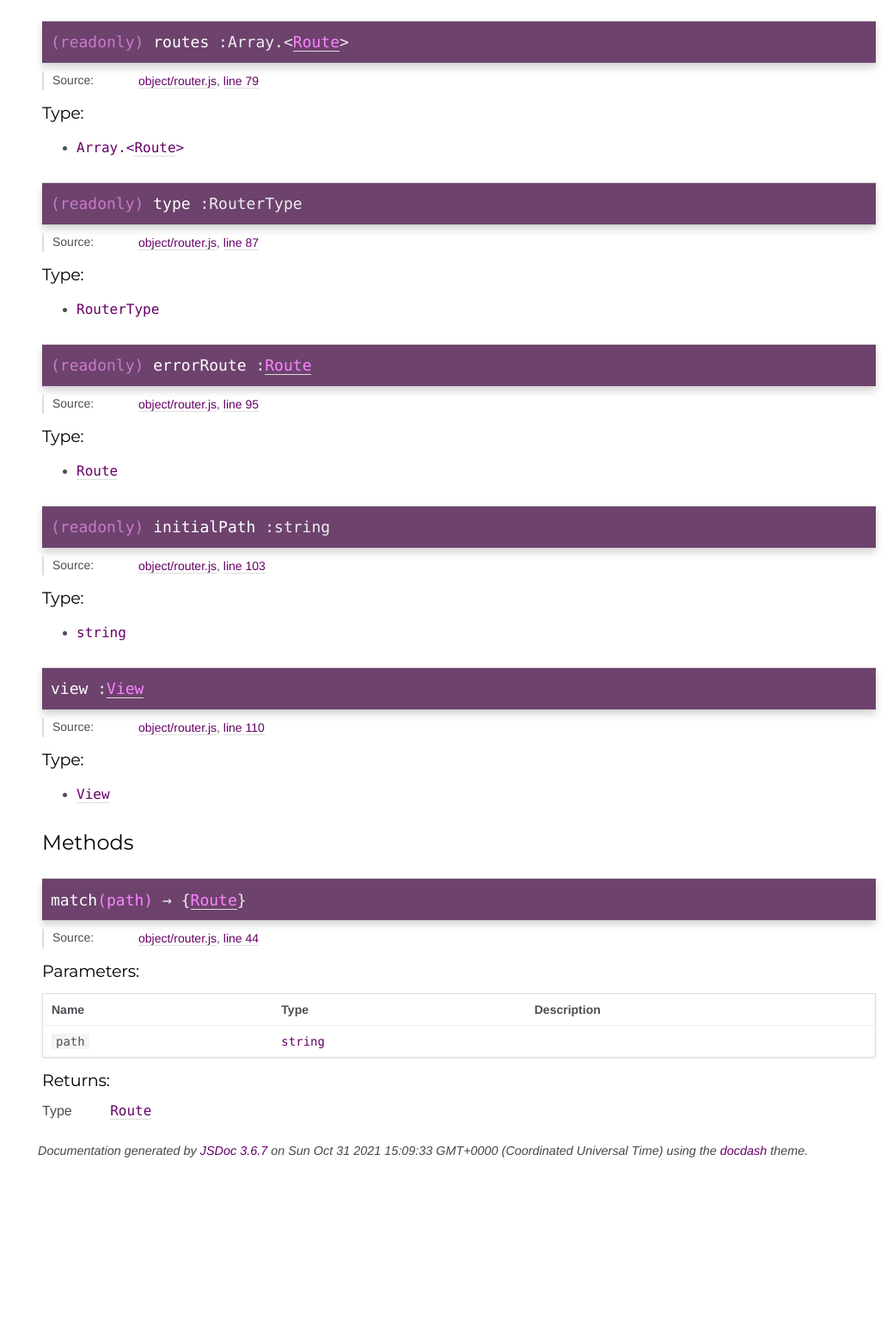
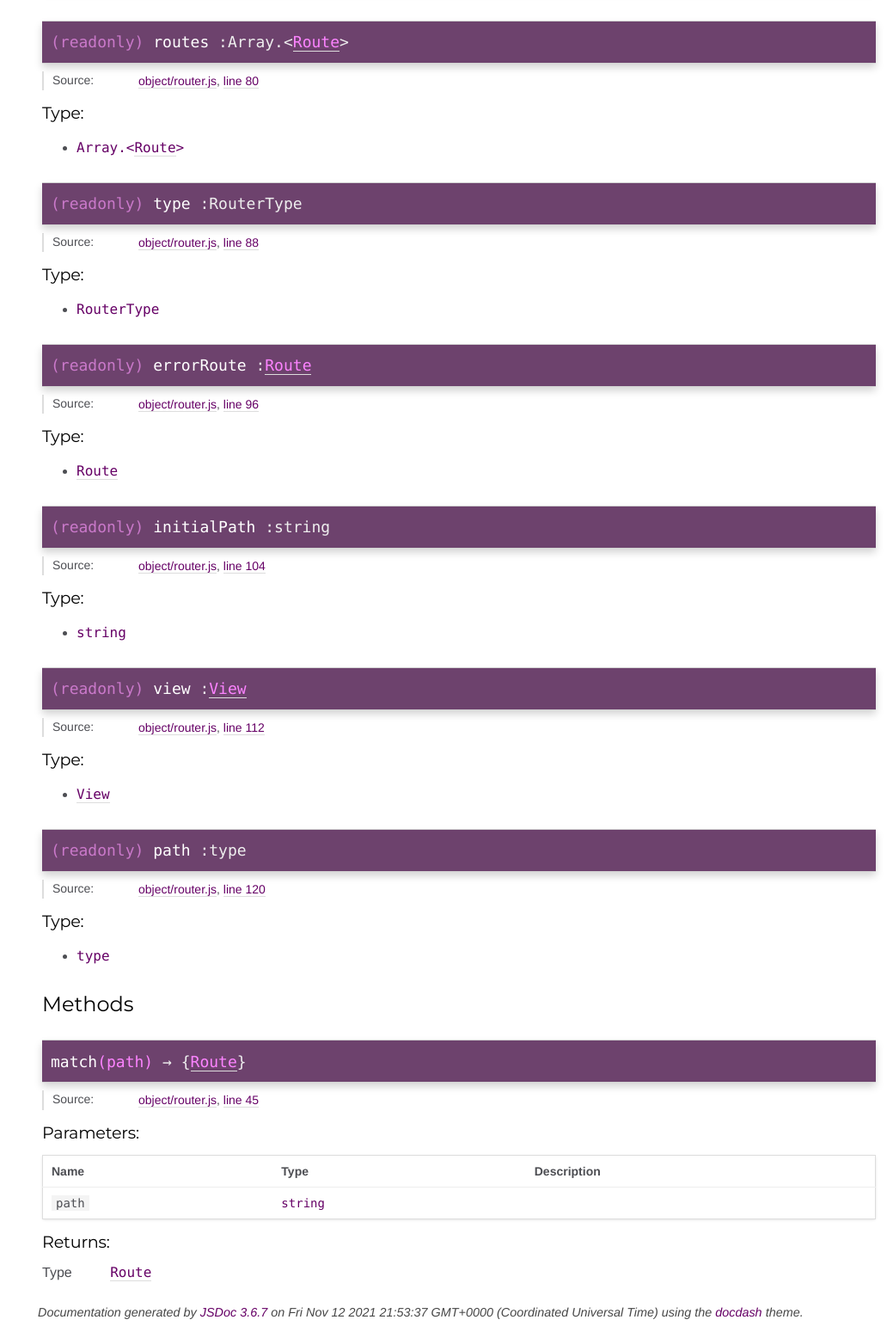
Before and after one commit to thoughtsunificator/domodel-router, a plain HTML site: page Router.html in a window 1280 px wide. Shown: the part 999-2548 px from the top of the page at 86% size, without its empty margins (241-1280 px from the left). Before the commit the page ends 2360 px from the top, so only its background shows below. Drawn offline with Linux system fonts and the light colour scheme.

Commit message:
Update gh-pages to output generated at edb45de

```diff
--- a/Router.html
+++ b/Router.html
@@ -552,7 +552,7 @@
 
     <dt class="tag-source">Source:</dt>
     <dd class="tag-source"><ul class="dummy"><li>
-        <a href="object_router.js.html">object/router.js</a>, <a href="object_router.js.html#line79">line 79</a>
+        <a href="object_router.js.html">object/router.js</a>, <a href="object_router.js.html#line80">line 80</a>
     </li></ul></dd>
 
 
@@ -621,7 +621,7 @@
 
     <dt class="tag-source">Source:</dt>
     <dd class="tag-source"><ul class="dummy"><li>
-        <a href="object_router.js.html">object/router.js</a>, <a href="object_router.js.html#line87">line 87</a>
+        <a href="object_router.js.html">object/router.js</a>, <a href="object_router.js.html#line88">line 88</a>
     </li></ul></dd>
 
 
@@ -690,7 +690,7 @@
 
     <dt class="tag-source">Source:</dt>
     <dd class="tag-source"><ul class="dummy"><li>
-        <a href="object_router.js.html">object/router.js</a>, <a href="object_router.js.html#line95">line 95</a>
+        <a href="object_router.js.html">object/router.js</a>, <a href="object_router.js.html#line96">line 96</a>
     </li></ul></dd>
 
 
@@ -759,7 +759,7 @@
 
     <dt class="tag-source">Source:</dt>
     <dd class="tag-source"><ul class="dummy"><li>
-        <a href="object_router.js.html">object/router.js</a>, <a href="object_router.js.html#line103">line 103</a>
+        <a href="object_router.js.html">object/router.js</a>, <a href="object_router.js.html#line104">line 104</a>
     </li></ul></dd>
 
 
@@ -817,7 +817,7 @@
 
 
 
-<h4 class="name" id="view"><span class="type-signature"></span>view<span class="type-signature"> :<a href="View.html">View</a></span></h4>
+<h4 class="name" id="view"><span class="type-signature">(readonly) </span>view<span class="type-signature"> :<a href="View.html">View</a></span></h4>
 
 
 
@@ -828,7 +828,7 @@
 
     <dt class="tag-source">Source:</dt>
     <dd class="tag-source"><ul class="dummy"><li>
-        <a href="object_router.js.html">object/router.js</a>, <a href="object_router.js.html#line110">line 110</a>
+        <a href="object_router.js.html">object/router.js</a>, <a href="object_router.js.html#line112">line 112</a>
     </li></ul></dd>
 
 
@@ -886,6 +886,75 @@
 
 
 
+<h4 class="name" id="path"><span class="type-signature">(readonly) </span>path<span class="type-signature"> :type</span></h4>
+
+
+
+
+
+<dl class="details">
+
+
+    <dt class="tag-source">Source:</dt>
+    <dd class="tag-source"><ul class="dummy"><li>
+        <a href="object_router.js.html">object/router.js</a>, <a href="object_router.js.html#line120">line 120</a>
+    </li></ul></dd>
+
+
+
+
+
+
+
+
+
+
+
+
+
+
+
+
+
+
+
+
+
+
+
+
+
+
+
+
+
+
+
+</dl>
+
+
+
+
+
+
+
+    <h5>Type:</h5>
+    <ul>
+        <li>
+
+<span class="param-type">type</span>
+
+
+        </li>
+    </ul>
+
+
+
+
+
+
+
+
 
 
         <h3 class="subsection-title">Methods</h3>
@@ -907,7 +976,7 @@
 
     <dt class="tag-source">Source:</dt>
     <dd class="tag-source"><ul class="dummy"><li>
-        <a href="object_router.js.html">object/router.js</a>, <a href="object_router.js.html#line44">line 44</a>
+        <a href="object_router.js.html">object/router.js</a>, <a href="object_router.js.html#line45">line 45</a>
     </li></ul></dd>
 
 
@@ -1060,7 +1129,7 @@
 <br class="clear">
 
 <footer>
-    Documentation generated by <a href="https://github.com/jsdoc3/jsdoc">JSDoc 3.6.7</a> on Sun Oct 31 2021 15:09:33 GMT+0000 (Coordinated Universal Time) using the <a href="https://github.com/clenemt/docdash">docdash</a> theme.
+    Documentation generated by <a href="https://github.com/jsdoc3/jsdoc">JSDoc 3.6.7</a> on Fri Nov 12 2021 21:53:37 GMT+0000 (Coordinated Universal Time) using the <a href="https://github.com/clenemt/docdash">docdash</a> theme.
 </footer>
 
 <script>prettyPrint();</script>
```
Also changed, not shown: Link.html (+1 -1 lines), LinkBinding.html (+1 -1 lines), Route.html (+1 -1 lines), RouterBinding.html (+1 -1 lines), RouterEventListener.html (+1 -1 lines), View.html (+1 -1 lines), ViewBinding.html (+1 -1 lines), index.html (+1 -1 lines), model_link.binding.js.html (+1 -1 lines), model_router.binding.js.html (+1 -1 lines), model_router.event.js.html (+6 -5 lines), model_view.binding.js.html (+1 -1 lines), object_link.js.html (+1 -1 lines), object_route.js.html (+1 -1 lines), 2 more files.
